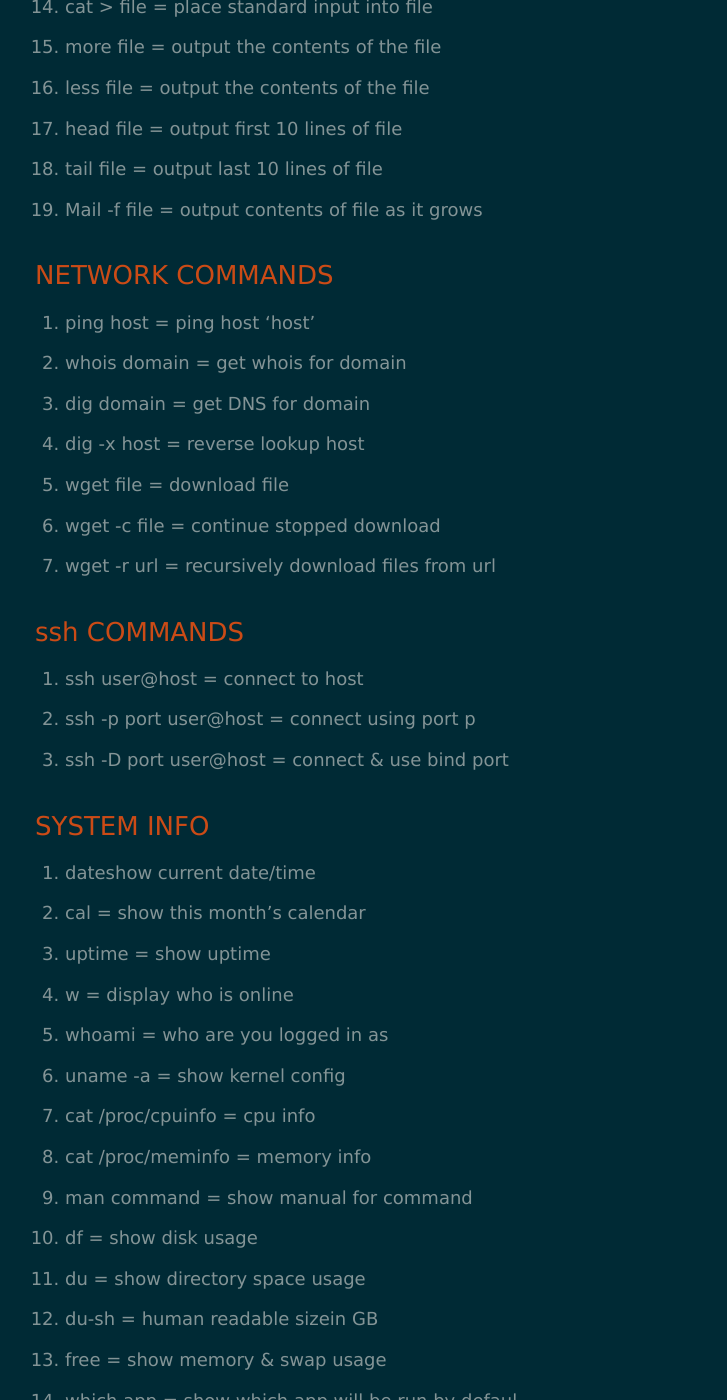
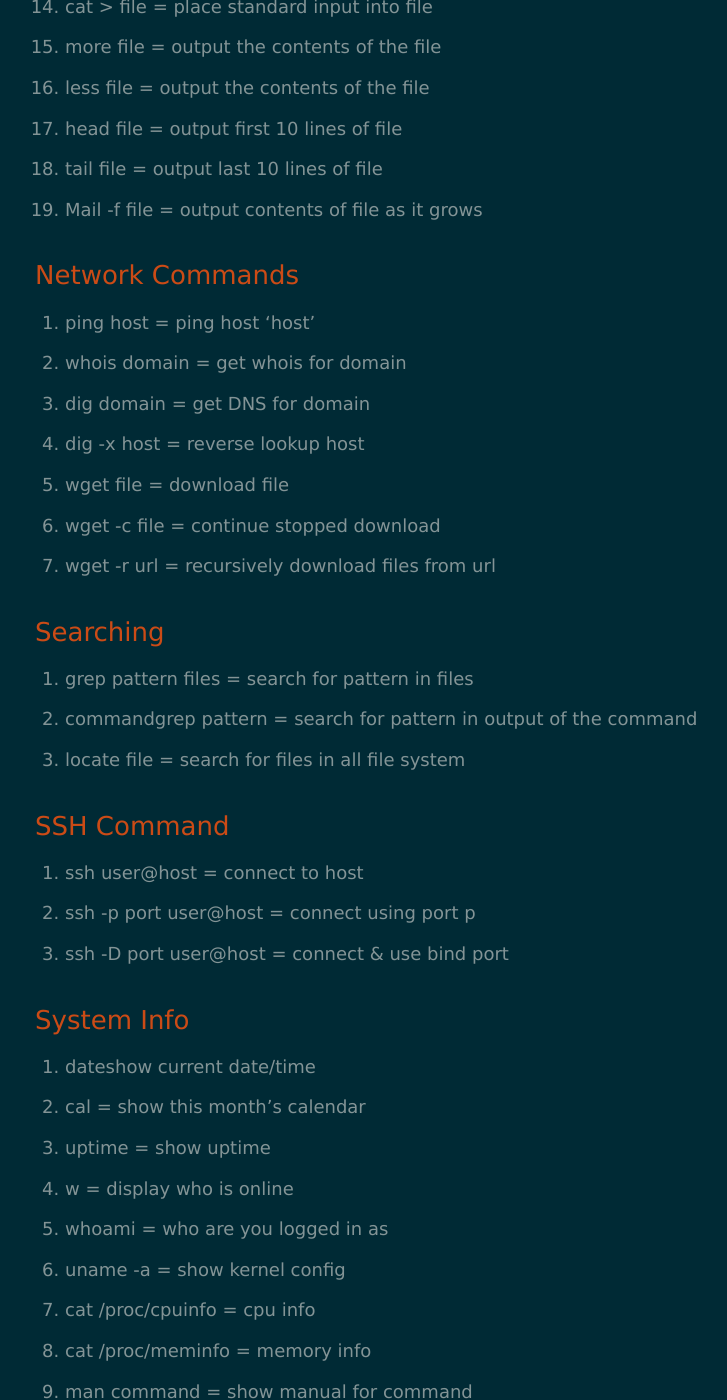
Before and after one commit to SecZone1/seczone1.github.io, a Jekyll site: the page built from _posts/2021-01-04-Basic-Linux-Commands.md, in a window 1280 px wide and 1400 px high, scrolled down 767 px. Shown: the whole window, without its empty margins (205-932 px from the left). Built offline with Jekyll 4.4.1, drawn with Linux system fonts in a browser that asks for light colours; nearby versions of some CDN libraries; some of the changed text lies outside the part shown.

Commit message:
Update 2021-01-04-Basic-Linux-Commands.md

```diff
--- a/_posts/2021-01-04-Basic-Linux-Commands.md
+++ b/_posts/2021-01-04-Basic-Linux-Commands.md
@@ -5,7 +5,7 @@ categories: [linux]
 tags: [linux, Red Team , Blue Team]
 ---
 
-## FILE COMMANDS
+## File Command
 
 
 - Is   =   directory listing
@@ -29,7 +29,7 @@ tags: [linux, Red Team , Blue Team]
 - Mail -f file      =  output contents of file as it grows
 
 
-## NETWORK COMMANDS
+## Network Commands
 
 
 - ping host   = ping host 'host'
@@ -40,7 +40,14 @@ tags: [linux, Red Team , Blue Team]
 - wget -c file   =  continue stopped download
 - wget -r url   =  recursively download files from url
 
-## ssh COMMANDS
+## Searching
+
+- grep pattern files     =      search for pattern in files
+- command |   grep pattern      =       search for pattern in output of the command
+- locate file     =      search for files in all file system
+
+
+## SSH Command
 
 
 - ssh user@host    =   connect to host
@@ -48,7 +55,7 @@ tags: [linux, Red Team , Blue Team]
 - ssh -D port user@host    =  connect & use bind port
 
 
-## SYSTEM INFO
+## System Info
 
 
 - date    |   show current date/time   |
@@ -66,7 +73,7 @@ tags: [linux, Red Team , Blue Team]
 - free    =  show memory & swap usage
 - which app   =  show which app will be run by defaul
 
-## PROCESS MANAGEMENT
+## Process Management
 
 
 -  ps     =    display :currently active processes
```
Also changed, not shown: other parts of _posts/2021-01-04-Basic-Linux-Commands.md (+2 -9 lines).
